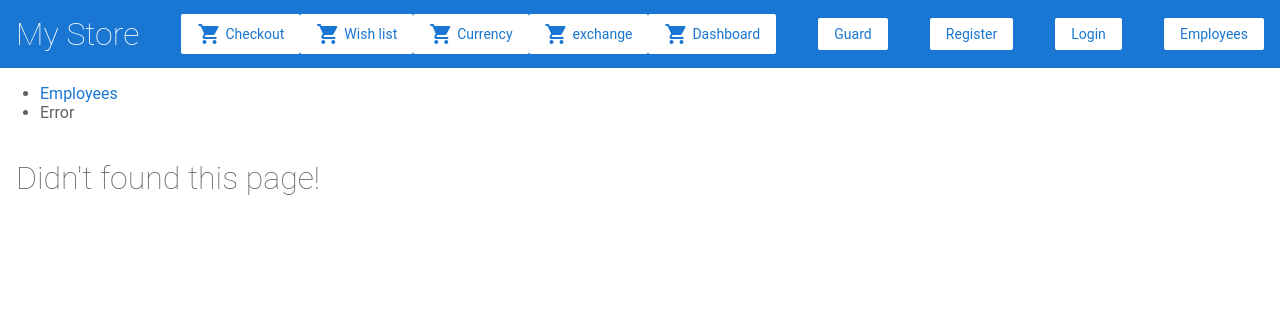
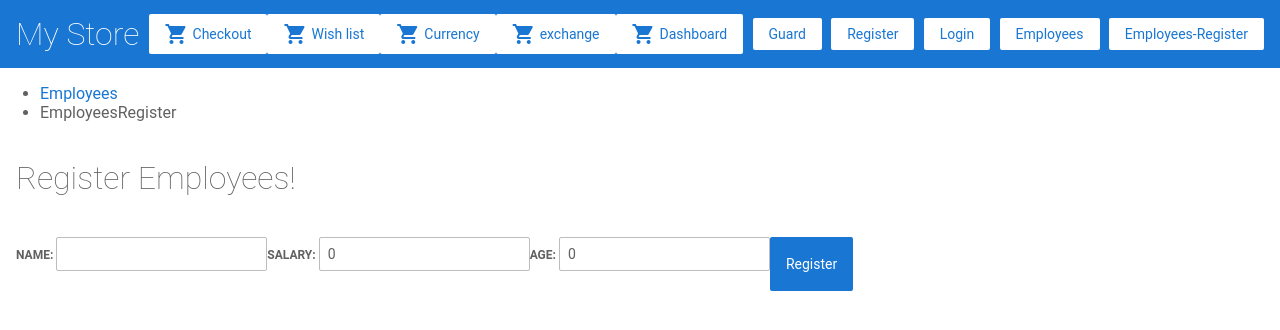
Before and after one commit to khachapuridze/angular-tutorial-first, an Angular app: page /employees/register in a window 1280 px wide. Before the commit this address led to /error. Shown: the top 330 px of the page. Built offline with nearby package versions, Linux system fonts and the light colour scheme.

Commit message:
feat(26-http-tasks): finish task-1

```diff
--- a/src/app/app.module.ts
+++ b/src/app/app.module.ts
@@ -28,6 +28,7 @@ import { formsComponent } from './forms/forms.component';
 import { UsersComponent } from './users/users.component';
 import { LoginComponent } from './login/login.component';
 import { EmployeesComponent } from './employees/employees.component';
+import { EmployeeRegisterComponent } from './employee-register/employee-register.component';
 
 @NgModule({
   declarations: [
@@ -51,7 +52,8 @@ import { EmployeesComponent } from './employees/employees.component';
     formsComponent,
     UsersComponent,
     LoginComponent,
-    EmployeesComponent
+    EmployeesComponent,
+    EmployeeRegisterComponent
   ],
   imports: [
     BrowserModule,
@@ -84,6 +86,7 @@ import { EmployeesComponent } from './employees/employees.component';
     { path: 'guard',data:{name: 'Guard'}, component: GuardComponent },
     { path: 'admin',data:{name: 'Admin'}, component: AdminComponent, canActivate: [AdminGuard] },
     { path: 'employees',data:{name: 'Employees'}, component: EmployeesComponent },
+    { path: 'employees/register',data:{name: 'EmployeesRegister'}, component: EmployeeRegisterComponent },
     { path: '**', redirectTo: 'error' }
   ])
   ],
--- /dev/null
+++ b/src/app/employee-register/employee-register.component.html
@@ -0,0 +1,19 @@
+<h1>Register Employees!</h1>
+
+<form [formGroup]="employeeRegister" (ngSubmit)="onSubmit(employeeRegister.value)" class="container">
+
+        <label for="name"> Name:
+                <input id="name" type="text" formControlName="name" >
+        </label>
+        <label for="salary"> Salary:
+            <input id="salary" type="number" formControlName="salary" >
+        </label>
+
+        <label for="age"> Age:
+            <input type="number" formControlName="age">
+        </label>
+
+    <button class="btn btn-primary" type="submit" >Register</button>
+
+
+</form>
--- /dev/null
+++ b/src/app/employee-register/employee-register.component.scss
@@ -0,0 +1,4 @@
+.container {
+    margin-top: 40px;
+
+}
--- /dev/null
+++ b/src/app/employee-register/employee-register.component.ts
@@ -0,0 +1,51 @@
+import { Component, OnInit } from '@angular/core';
+import { FormBuilder, Validators } from '@angular/forms';
+import { EmployeesService } from '../employees.service';
+import { Router } from '@angular/router';
+
+interface IRegister {
+  name: {
+  type: string,
+  required: true
+  },
+  salary: {
+  type: number,
+  required: true
+  },
+  age: {
+  type: number,
+  required: true
+  }
+}
+
+@Component({
+  selector: 'app-employee-register',
+  templateUrl: './employee-register.component.html',
+  styleUrls: ['./employee-register.component.scss']
+})
+
+
+export class EmployeeRegisterComponent implements OnInit {
+  employeeRegister;
+  constructor(private formBuilder: FormBuilder,
+              private employeeService: EmployeesService,
+              private router: Router) {
+
+    this.employeeRegister = formBuilder.group({
+      name: ['',[Validators.required]],
+      salary: [0,[Validators.required]],
+      age: [0,[Validators.required]],
+
+  });
+  }
+
+  ngOnInit() {
+  }
+
+  onSubmit(value) {
+    this.employeeService.addToEmployes(value);
+    window.alert("You susccessfuly registered Employee!");
+    this.router.navigate(['employees']);
+  }
+
+}
--- a/src/app/employees.service.ts
+++ b/src/app/employees.service.ts
@@ -16,7 +16,7 @@ interface IEmployee {
 export class EmployeesService {
 
   host = "http://dummy.restapiexample.com/api/v1";
-
+  newEmployees= [];
   constructor(private http: HttpClient) { }
 
   getEmployees() {
@@ -31,7 +31,14 @@ export class EmployeesService {
           age: employee.employee_age
         }
       })
-    }))
+    }));
   }
 
+  addToEmployes(employee: IEmployee) {
+    console.log(employee);
+
+     return this.http
+     .post<IEmployee>(`${this.host}/create`, employee)
+     .subscribe(employee => this.newEmployees.push(employee));
+  }
 }
--- a/src/app/top-bar/top-bar.component.html
+++ b/src/app/top-bar/top-bar.component.html
@@ -48,6 +48,11 @@
     Employees
 </a>
 
+<a [routerLink]="['/employees/register']" class="button fancy-button">
+
+    Employees-Register
+</a>
+
 <a [routerLink]="['/login']" class="button fancy-button" *ngIf="access" (click)="logout()">
 
     Logout
```
